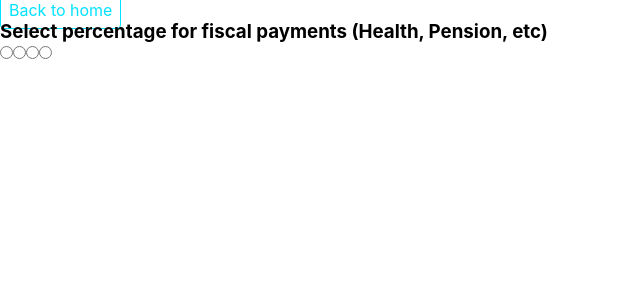
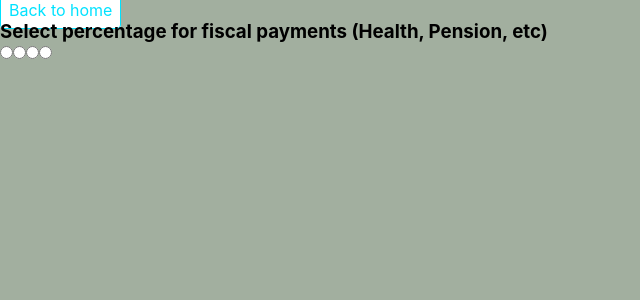
Before and after one commit to Luis-S-S/foreign, a React (Create React App) app: page /USD in a window 1280 px wide. Shown: the top 300 px of the page, without its empty margins (0-640 px from the left). Built offline with nearby package versions, Linux system fonts and the light colour scheme.

Commit message:
feat: changed minor styles at home page

```diff
--- a/src/components/CurrencySelect/CurrencySelect.scss
+++ b/src/components/CurrencySelect/CurrencySelect.scss
@@ -7,6 +7,9 @@
     border-radius: 5px;
     padding: 0.5em;
     outline: 0;
+    font-family: -apple-system, BlinkMacSystemFont, 'Segoe UI', 'Roboto', 'Oxygen',
+    'Ubuntu', 'Cantarell', 'Fira Sans', 'Droid Sans', 'Helvetica Neue',
+    sans-serif;
 
     &:active {
         border: 1px solid $color-secondary--dark;
--- /dev/null
+++ b/src/pages/Chart/Chart.scss
@@ -0,0 +1,6 @@
+@import '../../index.scss';
+
+.chart-page {
+    background-color: $color-secondary;
+    min-height: 100vh;
+}
--- a/src/pages/Chart/Chart.tsx
+++ b/src/pages/Chart/Chart.tsx
@@ -1,11 +1,14 @@
 import React, { useState } from 'react';
 import { Link } from 'react-router-dom';
+
 import PercentageSelect from '../../components/PercentageSelect/PercentageSelect';
+
+import './Chart.scss';
 
 const Chart: React.FC = () => {
   const [, setPercentage] = useState<string>('max');
   return (
-    <main>
+    <main className="chart-page">
       <Link className="link--default" to="/">Back to home</Link>
       <PercentageSelect setPercentage={setPercentage} />
     </main>
--- a/src/pages/Home/Home.scss
+++ b/src/pages/Home/Home.scss
@@ -17,7 +17,7 @@
     flex-direction: column;
     justify-content: center;
     gap: 1em;
-    max-width: 350px;
+    max-width: 500px;
     min-width: 272px;
     padding: 2em 1.5em;
     width: 40%;
--- a/src/pages/Home/Home.tsx
+++ b/src/pages/Home/Home.tsx
@@ -14,6 +14,7 @@ const Home: React.FC = () => {
         <p className="text--body">Congratulations on landing a remote job! Our purpose is to help you manage your earnings while complying with Colombian regulations.</p>
         <p className="text--body">Select the currency that applies to you and click the &quot;Go to chart&quot; button.</p>
         <p className="text--body">It will take you to a chart with multiple options. You can input your salary, select how much you want to report for health and pension, whether you are enrolled with an ARL or not, and much more!</p>
+        <p className="text--body">*Note: It also helps if your current contract is &quot;Prestación de servicios&quot; you can compare how much you are earning against different contract types</p>
         <CurrencySelect setCurrency={setCurrency} />
         <Link className="link--default" to={`/${currency}`}>Go to chart</Link>
       </section>
```
Also changed, not shown: src/components/CurrencySelect/CurrencySelect.tsx (+1 -1 lines).
